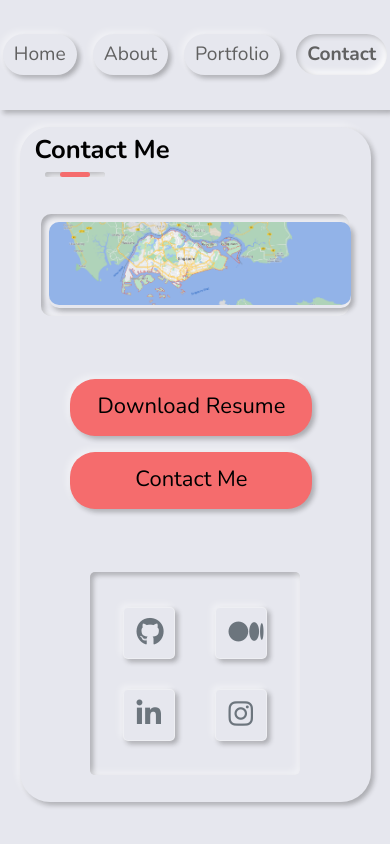
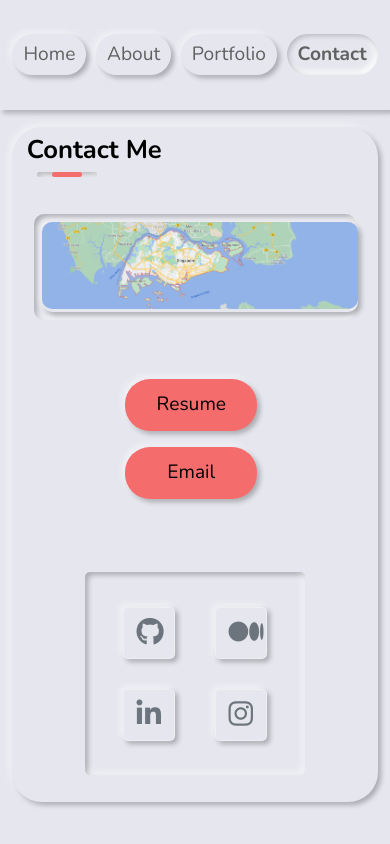
Before and after one commit to loocurse/portfolio, a React (Create React App) app: page /contact in a window 390 px wide. Built offline with nearby package versions, Linux system fonts and the light colour scheme; the HTML template or start-up script is replaced by a standard one.

Commit message:
removed borders for mobile styling

```diff
--- a/public/index.html
+++ b/public/index.html
@@ -15,7 +15,7 @@
       href="https://fonts.googleapis.com/css2?family=Nunito:wght@300;400;700&display=swap"
       rel="stylesheet"
     />
-    <meta name="viewport" content="width=device-width, initial-scale=1" />
+    <meta name="viewport" content="width=device-width, initial-scale=1 maximum-scale=1" />
     <meta name="theme-color" content="#000000" />
     <meta
       name="description"
--- a/src/components/Social.js
+++ b/src/components/Social.js
@@ -30,7 +30,7 @@ const Social = () => {
         </a>
         <a
           className="btnsame btn4"
-          href="https://instagram.com/vikalp._.kaushik"
+          href="https://www.instagram.com/loocurse/"
           target="_blank"
           rel="noopener noreferrer"
         >
--- a/src/contents/Contact.js
+++ b/src/contents/Contact.js
@@ -15,10 +15,10 @@ const Contact = () => {
       </div>
       <div className="contact-resume">
         <a href="/">
-          <div className="back3">Download Resume</div>
+          <div className="back3">Resume</div>
         </a>
         <a href="mailto:lucasngyileang@gmail.com">
-          <div className="back3 back4">Contact Me</div>
+          <div className="back3 back4">Email</div>
         </a>
       </div>
 
--- a/src/contents/Home.js
+++ b/src/contents/Home.js
@@ -4,16 +4,13 @@ import Social from "../components/Social";
 const Home = () => {
   return (
     <div className="condiv home">
+      <div className="namecard">
         <h1>
           Lucas <mark>Ng</mark>
         </h1>
         <ReactTypingEffect
           className="typingeffect"
-        text={[
-          "Front-End Engineer",
-          "Data Scientist",
-          "Educator",
-        ]}
+          text={["Front-End Engineer", "Data Scientist", "Educator"]}
           typingDelay={200}
           speed={80}
           eraseDelay={2000}
@@ -22,9 +19,11 @@ const Home = () => {
         <div className="hr_line">
           <div className="hr_inner"></div>
         </div>
+      </div>
+
       <Social />
     </div>
   );
-}
+};
 
 export default Home;
--- a/src/styles/_about.scss
+++ b/src/styles/_about.scss
@@ -52,7 +52,7 @@
     flex-direction: column;
     overflow-y: scroll;
     padding-top: 10%;
-    height: 80%;
+    height: 88%;
   }
   .school-outline {
     position: absolute;
--- a/src/styles/_contact.scss
+++ b/src/styles/_contact.scss
@@ -50,7 +50,9 @@
   height: 25px;
   margin-top: 1rem;
   padding: 1rem 1rem;
-
+  display: flex;
+  align-items: center;
+  justify-content: center;
   background: rgba(245, 108, 109, 1);
   border-radius: 25px;
   font-size: 22px;
@@ -66,5 +68,13 @@
 @media only screen and (max-width: 650px) {
   .contact-resume {
     top: 35%;
+    align-items: center;
+    justify-content: center;
+    flex-direction: column;
+  }
+  .back3 {
+    width: 100px;
+    height: 20px;
+    font-size: 1.2rem;
   }
 }
--- a/src/styles/_home.scss
+++ b/src/styles/_home.scss
@@ -9,3 +9,17 @@
   margin-bottom: 30px;
   color: #6c757d;
 }
+
+.namecard {
+  display: flex;
+  justify-content: center;
+  flex-direction: column;
+  align-items: center;
+}
+
+@media only screen and (max-width: 650px) {
+  .namecard {
+    position: relative;
+    top: -15%;
+  }
+}
--- a/src/styles/_nav.scss
+++ b/src/styles/_nav.scss
@@ -1,6 +1,6 @@
 nav {
   width: 220px;
-  height: 90%;
+  height: 87%;
   display: flex;
   justify-content: center;
   align-items: stretch;
@@ -136,6 +136,7 @@ nav ul li:hover {
 
 @media only screen and (max-width: 650px) {
   nav {
+    width: 100%;
     .neu2 {
       position: fixed;
       opacity: 0;
@@ -143,7 +144,7 @@ nav ul li:hover {
     .nav-items {
       a {
         li {
-          margin: 0.5rem;
+          margin: 0.3rem;
         }
       }
     }
--- a/src/styles/_portfolio.scss
+++ b/src/styles/_portfolio.scss
@@ -82,6 +82,25 @@
   height: 5px;
   border-radius: 5px;
 }
+.tech {
+  display: flex;
+  flex-wrap: wrap;
+  align-items: center;
+  justify-content: center;
+  text-align: center;
+  p {
+    min-width: 24%;
+    margin: 1rem 1rem;
+    padding: 0.5rem 1rem;
+    font-size: 1rem;
+    color: rgba(245, 108, 109, 1);
+    display: inline-block;
+    border-radius: 10px;
+    font-weight: bolder;
+    box-shadow: inset -3px -3px 7px #ffffff73,
+      inset 3px 3px 5px rgba(18, 18, 19, 0.288);
+  }
+}
 
 @media only screen and (max-width: 1000px) {
 }
@@ -105,4 +124,9 @@
   .port-subtopic-header {
     padding-top: 1rem;
   }
+  .tech {
+    p {
+      font-size: 0.8rem;
+    }
+  }
 }
--- a/src/styles/app.scss
+++ b/src/styles/app.scss
@@ -7,11 +7,32 @@
   --typing-font: 1.8rem;
 }
 * {
+  ::-webkit-scrollbar {
+    width: 5px;
+
+    position: static;
+
+    height: 90%;
+  }
+  ::-webkit-scrollbar-track {
+    // background: rgba(18, 18, 19, 0.288);
+    border-radius: 5px;
+    box-shadow: inset -3px -3px 7px #ffffff73,
+      inset 3px 3px 5px rgba(18, 18, 19, 0.288);
+
+    margin-top: 30px;
+    margin-bottom: 30px;
+  }
+  ::-webkit-scrollbar-thumb {
+    background: rgba(245, 108, 109, 1);
+    border-radius: 20px;
+  }
   margin: 0;
   padding: 0;
 }
 
 body {
+  overflow: hidden;
   font-family: "Nunito", sans-serif;
   background-color: #e6e7ee;
 }
@@ -23,7 +44,7 @@ body {
 
 .condiv {
   width: 65%;
-  height: 92%;
+  height: 90%;
   position: absolute;
   top: 4%;
   left: 25%;
@@ -127,13 +148,14 @@ mark {
   .condiv {
     top: 15%;
     left: 5%;
-    width: 90%;
+    width: 100%;
     height: 80%;
   }
 }
 @media only screen and (max-width: 650px) {
   .condiv {
-    left: 5%;
+    left: 3%;
+    width: 94%;
   }
 }
 @import "./nav";
```
Also changed, not shown: src/components/PortfolioItem.js (+2 -21 lines), 1 other file (tests, documents, lock files or other folders). Lines whose indentation alone changed are shown as unchanged.
